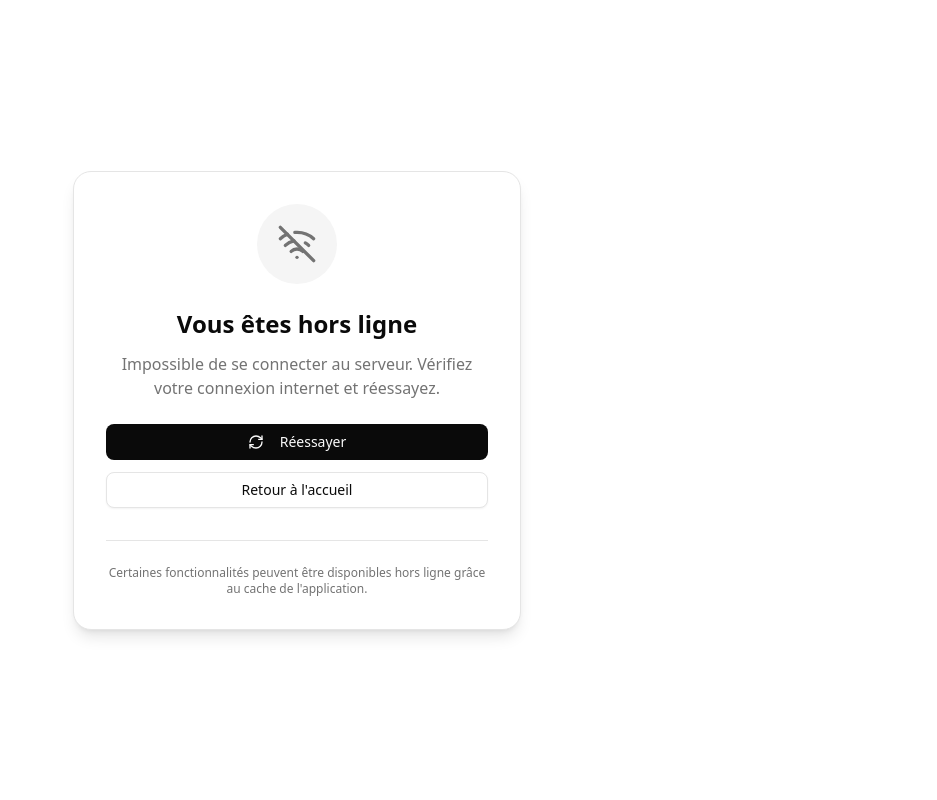
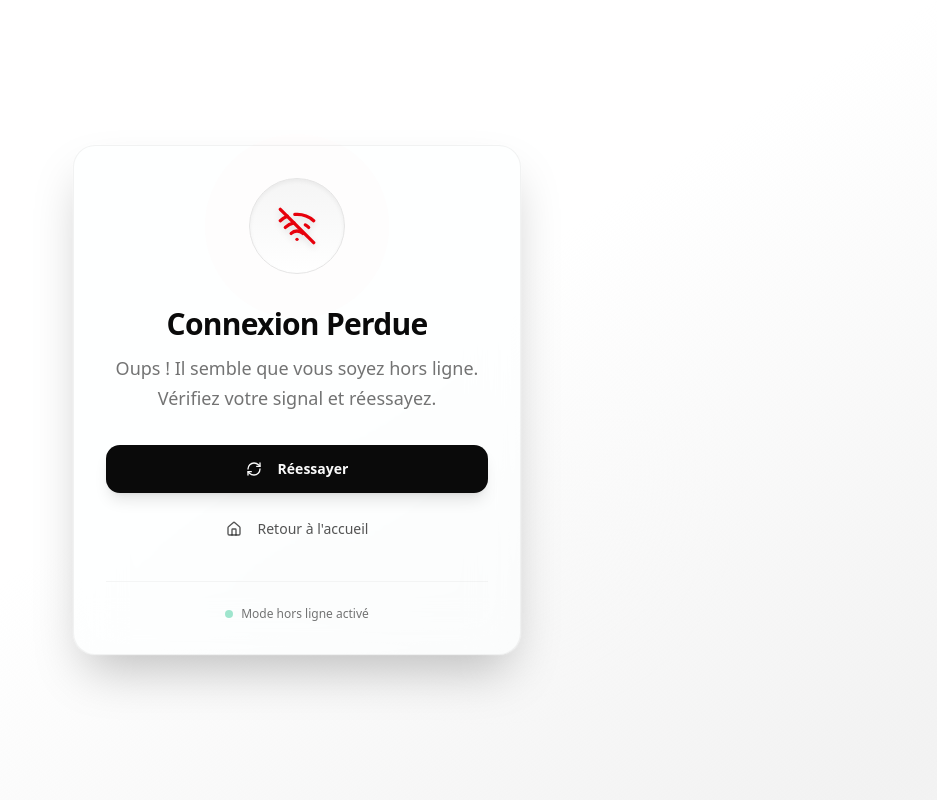
Before and after one commit to San-ni26/kephale_chate, a Next.js app: page /offline in a window 1280 px wide. Shown: the whole page, without its empty margins (343-1280 px from the left). Built offline with nearby package versions, Linux system fonts and the light colour scheme.

Commit message:
implementations reste

```diff
--- a/app/offline/page.tsx
+++ b/app/offline/page.tsx
@@ -1,57 +1,77 @@
 'use client';
 
-import { WifiOff, RefreshCw } from 'lucide-react';
+import { WifiOff, RefreshCw, Home } from 'lucide-react';
 import { Button } from '@/src/components/ui/button';
 import { useRouter } from 'next/navigation';
+import { useState } from 'react';
 
 export default function OfflinePage() {
     const router = useRouter();
+    const [isRetrying, setIsRetrying] = useState(false);
 
-    const handleRetry = () => {
-        if (navigator.onLine) {
-            router.refresh();
+    const handleRetry = async () => {
+        setIsRetrying(true);
+        // Fake delay for UX to show we are trying
+        await new Promise(r => setTimeout(r, 1000));
+
+        if (typeof navigator !== 'undefined' && navigator.onLine) {
+            window.location.reload();
         } else {
-            alert('Vous êtes toujours hors ligne. Veuillez vérifier votre connexion internet.');
+            setIsRetrying(false);
         }
     };
 
     return (
-        <div className="min-h-screen bg-background flex items-center justify-center p-4">
-            <div className="max-w-md w-full text-center">
-                <div className="bg-card border border-border rounded-2xl p-8 shadow-lg">
-                    <div className="bg-muted w-20 h-20 rounded-full flex items-center justify-center mx-auto mb-6">
-                        <WifiOff className="w-10 h-10 text-muted-foreground" />
+        <div className="min-h-screen w-full bg-gradient-to-br from-background via-background to-primary/5 flex items-center justify-center p-4 relative overflow-hidden">
+            {/* Ambient Background Elements */}
+            <div className="absolute top-1/4 left-1/4 w-96 h-96 bg-primary/10 rounded-full blur-3xl -z-10 animate-pulse" />
+            <div className="absolute bottom-1/4 right-1/4 w-64 h-64 bg-secondary/20 rounded-full blur-3xl -z-10" />
+
+            <div className="max-w-md w-full text-center relative z-10">
+                <div className="bg-card/50 backdrop-blur-xl border border-border/50 rounded-3xl p-8 shadow-2xl ring-1 ring-white/10">
+
+                    {/* Icon Container */}
+                    <div className="relative mx-auto mb-8 w-24 h-24 flex items-center justify-center">
+                        <div className="absolute inset-0 bg-destructive/20 rounded-full animate-ping opacity-75" />
+                        <div className="relative bg-gradient-to-b from-muted to-background rounded-full w-24 h-24 flex items-center justify-center border border-border shadow-inner">
+                            <WifiOff className="w-10 h-10 text-destructive drop-shadow-md" />
+                        </div>
                     </div>
 
-                    <h1 className="text-2xl font-bold text-foreground mb-3">
-                        Vous êtes hors ligne
+                    <h1 className="text-3xl font-extrabold text-foreground mb-3 tracking-tight">
+                        Connexion Perdue
                     </h1>
 
-                    <p className="text-muted-foreground mb-6">
-                        Impossible de se connecter au serveur. Vérifiez votre connexion internet et réessayez.
+                    <p className="text-muted-foreground mb-8 text-lg leading-relaxed">
+                        Oups ! Il semble que vous soyez hors ligne. Vérifiez votre signal et réessayez.
                     </p>
 
-                    <div className="space-y-3">
+                    <div className="space-y-4">
                         <Button
                             onClick={handleRetry}
-                            className="w-full bg-primary hover:bg-primary/90 text-primary-foreground"
+                            disabled={isRetrying}
+                            size="lg"
+                            className="w-full bg-primary hover:bg-primary/90 text-primary-foreground font-semibold rounded-xl h-12 shadow-lg hover:shadow-primary/25 transition-all duration-300"
                         >
-                            <RefreshCw className="w-4 h-4 mr-2" />
-                            Réessayer
+                            <RefreshCw className={`w-5 h-5 mr-2 ${isRetrying ? 'animate-spin' : ''}`} />
+                            {isRetrying ? 'Connexion...' : 'Réessayer'}
                         </Button>
 
                         <Button
                             onClick={() => router.push('/chat')}
-                            variant="outline"
-                            className="w-full"
+                            variant="ghost"
+                            size="lg"
+                            className="w-full text-foreground/70 hover:text-foreground hover:bg-muted/50 rounded-xl"
                         >
+                            <Home className="w-5 h-5 mr-2" />
                             Retour à l'accueil
                         </Button>
                     </div>
 
-                    <div className="mt-8 pt-6 border-t border-border">
-                        <p className="text-xs text-muted-foreground">
-                            Certaines fonctionnalités peuvent être disponibles hors ligne grâce au cache de l'application.
+                    <div className="mt-8 pt-6 border-t border-border/40">
+                        <p className="text-xs text-muted-foreground font-medium flex items-center justify-center gap-2">
+                            <span className="w-2 h-2 rounded-full bg-emerald-500/50 inline-block animate-pulse" />
+                            Mode hors ligne activé
                         </p>
                     </div>
                 </div>
```
